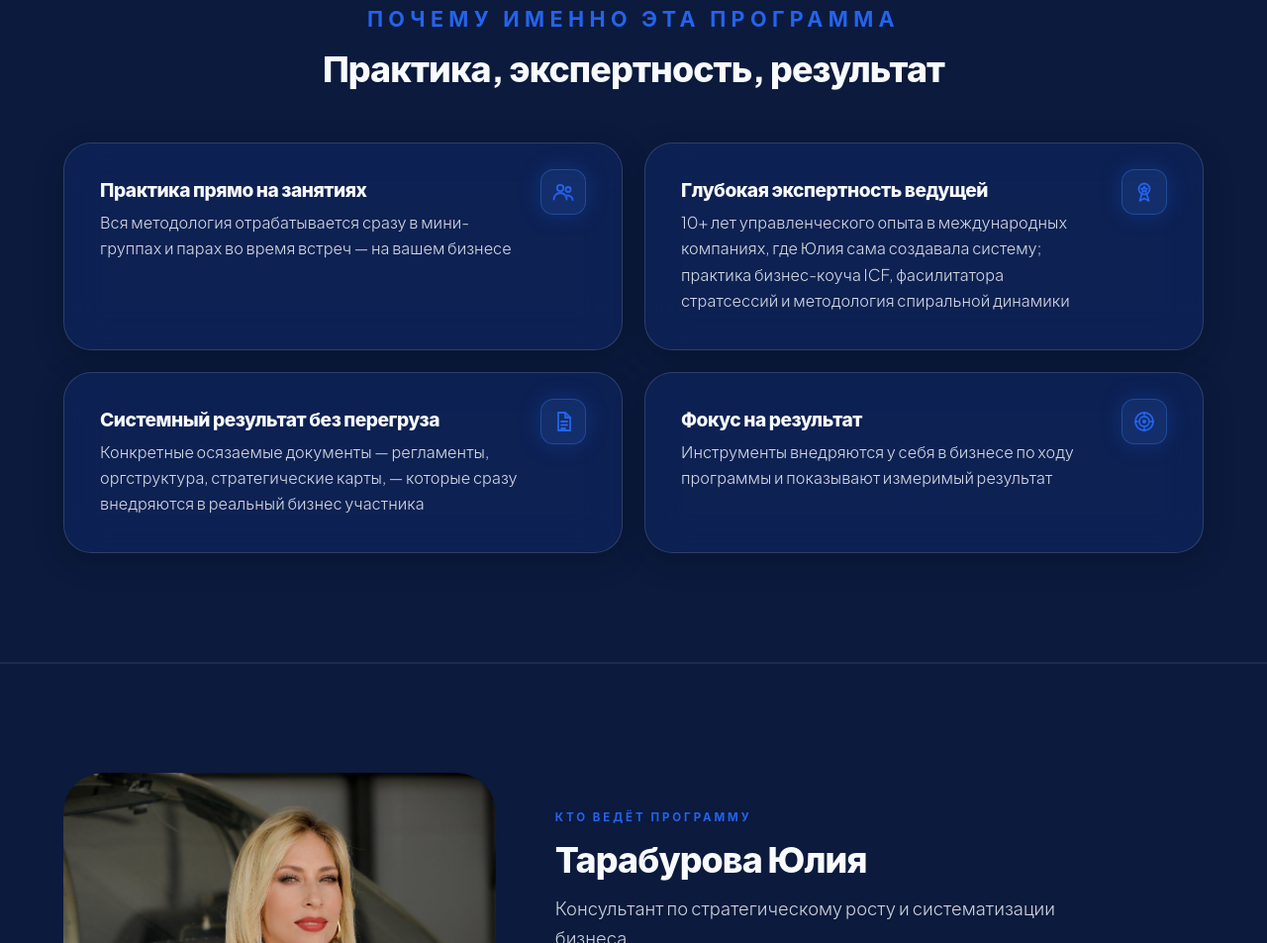
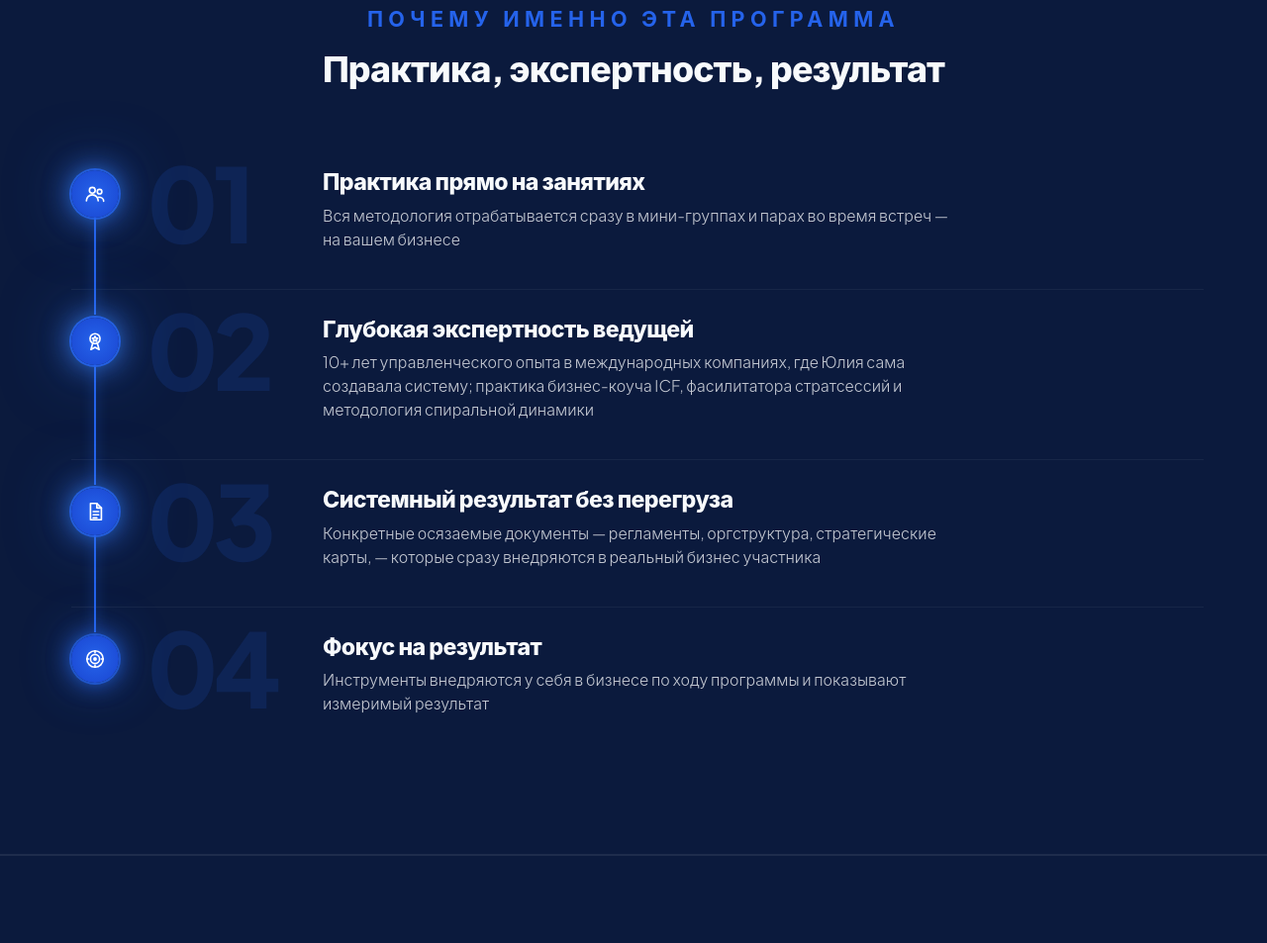
Before and after one commit to maksimkorpylev-ai/sobstvennik-2-0, a plain HTML site: page index.html in a window 1280 px wide. Shown: the part 5653-6606 px from the top of the page at 99% size. Drawn offline with Linux system fonts and the light colour scheme.

Commit message:
why timeline

```diff
--- a/assets/style.css
+++ b/assets/style.css
@@ -165,8 +165,6 @@ h3 { font-size: 1.2rem; margin-bottom: 10px; }
   background: rgba(59, 130, 246, .14); border: 1px solid rgba(59, 130, 246, .35); box-shadow: 0 0 22px rgba(37, 99, 235, .25); }
 .tile__icon svg { width: 24px; height: 24px; }
 .tile--cta .tile__icon { color: #fff; background: rgba(255, 255, 255, .12); border-color: rgba(255, 255, 255, .3); }
-#why .tile { position: relative; padding-right: 100px; }
-#why .tile__icon { position: absolute; right: 36px; top: 26px; margin: 0; }
 #steps .tile { position: relative; padding-right: 100px; }
 #steps .tile__icon { position: absolute; right: 36px; top: 26px; margin: 0; }
 #steps .tile__num { font-size: 1.6rem; border-left: 0; padding-left: 0; margin-bottom: 12px; letter-spacing: -.03em; line-height: 1;
--- a/index.html
+++ b/index.html
@@ -337,26 +337,38 @@
       <div class="eyebrow eyebrow--xl">Почему именно эта программа</div>
       <h2>Практика, экспертность, результат</h2>
     </div>
-    <div class="grid grid--2">
-      <div class="glass glass--blue tile">
-        <div class="tile__icon" aria-hidden="true"><svg viewBox="0 0 24 24" fill="none" stroke="currentColor" stroke-width="1.8" stroke-linecap="round" stroke-linejoin="round"><circle cx="9" cy="8" r="3.2"/><circle cx="17" cy="9.5" r="2.5"/><path d="M2.5 19.5c0-3.6 2.9-6.5 6.5-6.5s6.5 2.9 6.5 6.5"/><path d="M16 15.5c3 0 5.5 2 5.5 4.5"/></svg></div>
+    <div class="timeline">
+      <div class="tl__item">
+        <div class="tl__icon" aria-hidden="true"><svg viewBox="0 0 24 24" fill="none" stroke="currentColor" stroke-width="1.8" stroke-linecap="round" stroke-linejoin="round"><circle cx="9" cy="8" r="3.2"/><circle cx="17" cy="9.5" r="2.5"/><path d="M2.5 19.5c0-3.6 2.9-6.5 6.5-6.5s6.5 2.9 6.5 6.5"/><path d="M16 15.5c3 0 5.5 2 5.5 4.5"/></svg></div>
+        <div class="tl__num" aria-hidden="true">01</div>
+        <div class="tl__body">
           <h3>Практика прямо на занятиях</h3>
           <p>Вся методология отрабатывается сразу в мини-группах и парах во время встреч — на вашем бизнесе</p>
         </div>
-      <div class="glass glass--blue tile">
-        <div class="tile__icon" aria-hidden="true"><svg viewBox="0 0 24 24" fill="none" stroke="currentColor" stroke-width="1.8" stroke-linecap="round" stroke-linejoin="round"><circle cx="12" cy="9" r="5.5"/><path d="M9.5 14l-2 7 4.5-2.5L16.5 21l-2-7"/><path d="M12 6.5l.9 1.8 2 .3-1.45 1.4.35 2-1.8-.95-1.8.95.35-2L9.1 8.6l2-.3z"/></svg></div>
+      </div>
+      <div class="tl__item">
+        <div class="tl__icon" aria-hidden="true"><svg viewBox="0 0 24 24" fill="none" stroke="currentColor" stroke-width="1.8" stroke-linecap="round" stroke-linejoin="round"><circle cx="12" cy="9" r="5.5"/><path d="M9.5 14l-2 7 4.5-2.5L16.5 21l-2-7"/><path d="M12 6.5l.9 1.8 2 .3-1.45 1.4.35 2-1.8-.95-1.8.95.35-2L9.1 8.6l2-.3z"/></svg></div>
+        <div class="tl__num" aria-hidden="true">02</div>
+        <div class="tl__body">
           <h3>Глубокая экспертность ведущей</h3>
           <p>10+ лет управленческого опыта в международных компаниях, где Юлия сама создавала систему; практика бизнес-коуча ICF, фасилитатора стратсессий и методология спиральной динамики</p>
         </div>
-      <div class="glass glass--blue tile">
-        <div class="tile__icon" aria-hidden="true"><svg viewBox="0 0 24 24" fill="none" stroke="currentColor" stroke-width="1.8" stroke-linecap="round" stroke-linejoin="round"><path d="M7 3h7l5 5v13H7z"/><path d="M14 3v5h5"/><path d="M10 12h6M10 15.5h6M10 19h4"/></svg></div>
+      </div>
+      <div class="tl__item">
+        <div class="tl__icon" aria-hidden="true"><svg viewBox="0 0 24 24" fill="none" stroke="currentColor" stroke-width="1.8" stroke-linecap="round" stroke-linejoin="round"><path d="M7 3h7l5 5v13H7z"/><path d="M14 3v5h5"/><path d="M10 12h6M10 15.5h6M10 19h4"/></svg></div>
+        <div class="tl__num" aria-hidden="true">03</div>
+        <div class="tl__body">
           <h3>Системный результат без перегруза</h3>
           <p>Конкретные осязаемые документы — регламенты, оргструктура, стратегические карты, — которые сразу внедряются в реальный бизнес участника</p>
         </div>
-      <div class="glass glass--blue tile">
-        <div class="tile__icon" aria-hidden="true"><svg viewBox="0 0 24 24" fill="none" stroke="currentColor" stroke-width="1.8" stroke-linecap="round" stroke-linejoin="round"><circle cx="12" cy="12" r="9"/><circle cx="12" cy="12" r="5"/><circle cx="12" cy="12" r="1.2" fill="currentColor"/><path d="M12 3v2M12 19v2M3 12h2M19 12h2"/></svg></div>
+      </div>
+      <div class="tl__item">
+        <div class="tl__icon" aria-hidden="true"><svg viewBox="0 0 24 24" fill="none" stroke="currentColor" stroke-width="1.8" stroke-linecap="round" stroke-linejoin="round"><circle cx="12" cy="12" r="9"/><circle cx="12" cy="12" r="5"/><circle cx="12" cy="12" r="1.2" fill="currentColor"/><path d="M12 3v2M12 19v2M3 12h2M19 12h2"/></svg></div>
+        <div class="tl__num" aria-hidden="true">04</div>
+        <div class="tl__body">
           <h3>Фокус на результат</h3>
           <p>Инструменты внедряются у себя в бизнесе по ходу программы и показывают измеримый результат</p>
+        </div>
       </div>
     </div>
   </div>
```
Lines whose indentation alone changed are shown as unchanged.
